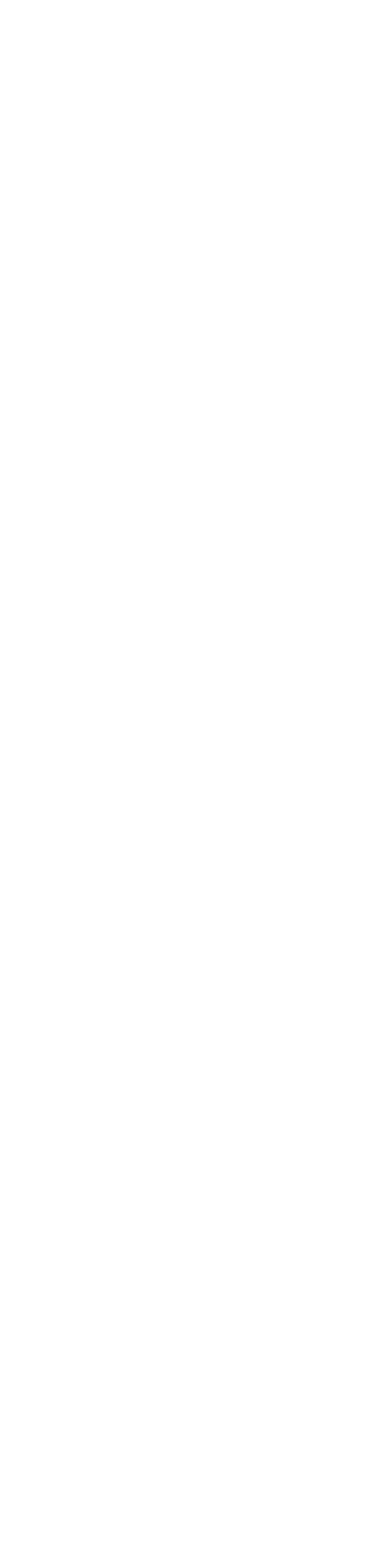
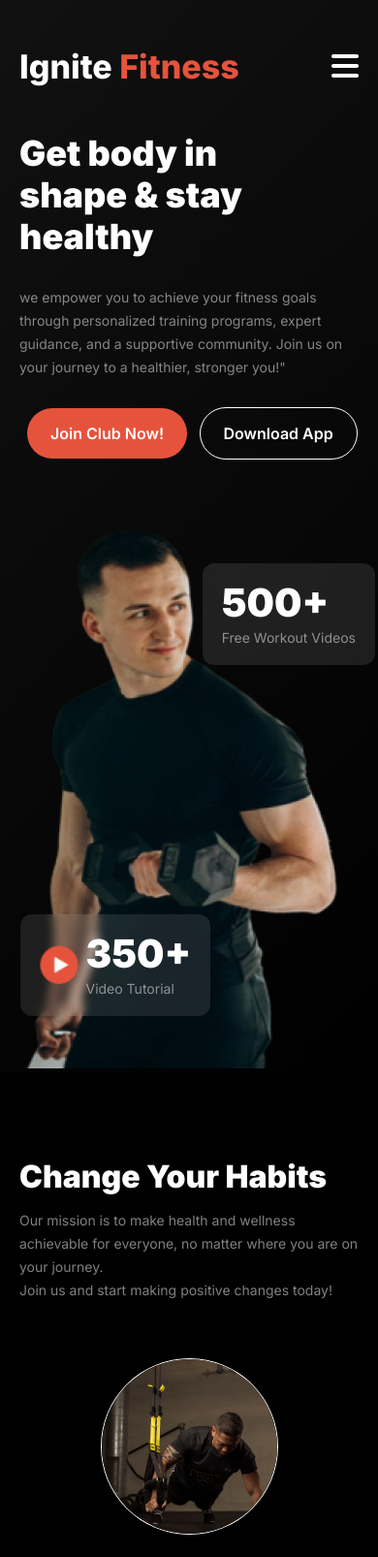
Before and after one commit to web-mahadihasan/ignite-fitness, a plain HTML site: page index.html in a window 390 px wide. Shown: the top 1606 px of the page at 97% size. Before the commit the page ends 844 px from the top, so only its background shows below. Drawn offline with Linux system fonts and the light colour scheme.

Commit message:
I have added navbar and banner section with responsive

```diff
--- a/Styles/responsive.css
+++ b/Styles/responsive.css
@@ -0,0 +1,46 @@
+@media screen and (max-width: 576px) {
+    /* shared sytle  */
+    .section-title{
+        font-size: 2rem;
+    }
+    /* shared sytle  */
+    .nav-items{
+        display: none;
+    }
+    .hamburger{
+        display: block;
+    }
+    .banner-container{
+        flex-direction: column;
+        height: auto;
+    }
+    .banner-content .banner-title{
+        font-size: 2.25rem;
+    }
+    .banner-btn .btn-primary, .btn-secondary{
+        padding: 1rem 1.5rem;
+        margin-left: 0.5rem;
+        margin-bottom: 3rem;
+    }
+    .banner-img{
+        text-align: left;
+    }
+    .banner-img .workout-videos{
+        top: 10%;
+        right: -5%;
+    }
+    .banner-img .tutorial-videos{
+        left: 0;
+        bottom: 10%;
+    }
+    .change-habits-container > .description-text, .change-habits-container > h3 {
+    text-align: left;
+    }
+    .change-habits-cards-container, .run-extra-container{
+        grid-template-columns: 1fr;
+    }
+    .run-extra-content{
+        margin-bottom: 1.5rem;
+    }
+
+}
--- a/Styles/style.css
+++ b/Styles/style.css
@@ -0,0 +1,220 @@
+@import url('https://fonts.googleapis.com/css2?family=Inter:wght@100..900&display=swap');
+
+*{
+    margin: 0;
+    padding: 0;
+    box-sizing: border-box;
+    font-family: 'Inter', sans-serif;
+}
+:root{
+    --primary-color: rgb(230, 83, 60);
+    --white: rgb(255, 255, 255);
+    --secondary-color: rgba(255, 255, 255, 0.5);
+}
+/* shared styles  */
+body{
+    background-color: rgb(0, 0, 0);
+}
+.container{
+    max-width: 1200px;
+    padding: 0 1.25rem;
+    margin: 0 auto;
+}
+.description-text{
+    font-size: 0.875rem;
+    color: var(--secondary-color);
+    font-weight: 400;
+    line-height: 1.5rem;
+}
+.btn-primary{
+    border: none;
+    outline: none;
+    background-color: var(--primary-color);
+    padding: 1rem 2.5rem;
+    border-radius: 2.5rem;
+    color: var(--white);
+    font-size: 1rem;
+    font-weight: 600;
+    cursor: pointer;
+}
+.btn-secondary{
+    outline: none;
+    padding: 1rem 2.5rem;
+    border-radius: 2.5rem;
+    color: var(--white);
+    background-color: transparent;
+    border: 1px solid var(--white);
+    font-size: 1rem;
+    font-weight: 600;
+    margin-left: 1rem;
+    cursor: pointer;
+}
+section{
+    margin: 5.5rem 0;
+}
+.section-title{
+    font-size: 3rem;
+    font-weight: 900;
+    color: var(--white);
+    text-align: center;
+}
+/* shared styles  */
+
+/* Navbar section styles  */
+header{
+    background-image: linear-gradient(-225.00deg, rgb(17, 17, 17),rgba(119, 119, 119, 0) 100%);
+    width: 100%;
+}
+nav{
+    display: flex;
+    align-items: center;
+    justify-content: space-between;
+    padding: 3rem 0px;
+}
+.nav-logo h3{
+    font-size: 2.125rem;
+    color: var(--white);
+    font-weight: 800;
+}
+#fitness{
+    color: var(--primary-color);
+}
+.nav-items ul{
+    display: flex;
+    align-items: center;
+    gap: 3rem;
+    list-style: none;
+    border: 1px solid rgba(255, 255, 255, 0.1);
+    border-radius: 1rem;
+    padding: 5px;
+}
+.nav-items ul .nav-links{
+    color: var(--white);
+    text-decoration: none;
+    font-weight: 400;
+    font-size: 1rem;
+    display: inline-block;
+    padding: 0.5rem 1.125rem;
+    border-radius: 1rem;
+    transition: background-color 0.4s ease-in-out;
+}
+.nav-items ul .nav-links:hover, .active{
+        background-color: var(--primary-color);
+}
+.hamburger{
+    vertical-align: middle;
+    font-size: 2rem;
+    color: var(--white);
+    display: none;
+}
+/* Navbar section styles  */
+
+/* Banner section styles  */
+.banner-container{
+    color: var(--white);
+    height: 580px;
+    display: flex;
+    justify-content: space-between;
+    align-items: center;
+}
+.banner-content, .banner-img{
+    flex: 1;
+}
+.banner-content{
+    display: flex;
+    flex-direction: column;
+    gap: 1.8rem;
+}
+.banner-content .banner-title{
+    font-weight: 900;
+    font-size: 4.875rem;
+    line-height: 120%;
+}
+.banner-img{
+    text-align: right;
+    position: relative;
+}
+.banner-img .workout-videos, .tutorial-videos{
+    position: absolute;
+    padding: 1rem 1.25rem;
+    text-align: left;
+    border-radius: 0.75rem;
+    background: rgba(255, 255, 255, 0.1);
+    backdrop-filter: blur(5px);
+    width: max-content;
+}
+.banner-img .workout-videos{
+    right: -15%;
+    top: 25%;
+}
+.banner-img .tutorial-videos{
+    display: flex;
+    gap: 0.5rem;
+    align-items: center;
+    left: 25%;
+    bottom: 15%;
+}
+.workout-videos h3, .tutorial-videos h3{
+    color: var(--white);
+    font-size: 2.5rem;
+    font-weight: 900;
+}
+.banner-img .tutorial-videos img{
+    width: 40px;
+    height: 40px;
+}
+/* Banner section styles  */
+
+/* Change habits section styles  */
+.change-habits-container > .description-text{
+    text-align: center;
+    margin-top: 0.875rem;
+}
+.change-habits-cards-container{
+    display: grid;
+    grid-template-columns: repeat(4, 1fr);
+    gap: 2.5rem;
+    margin-top: 3.625rem;
+}
+.change-habits-card{
+    text-align: center;
+}
+.change-habits-card h4{
+    font-size: 1.125rem;
+    color: var(--white);
+    font-weight: 600;
+    margin-top: 1.85rem;
+    margin-bottom: .5rem;
+}
+.change-habits-card img{
+    border-radius: 50%;
+    border: 1px solid var(--white);
+}
+/* Change habits section styles  */
+
+/* Run Extra styles  */
+.run-extra-container{
+    display: grid;
+    grid-template-columns: repeat(3, 1fr);
+    align-items: center;
+    background-color: rgb(34, 34, 34);
+    padding: 2rem;
+    border-radius: 1rem;
+}
+.run-extra-content{
+    grid-column: span 2;
+    text-align: left;
+}
+.run-extra-content .section-title{
+    text-align: left;
+    margin-bottom: 0.875rem;
+}
+.run-extra-content .description-text{
+    margin-bottom: 2rem;
+    max-width: 450px;
+}
+.run-extra-img img{
+    width: 100%;
+    border-radius: 1rem;
+}
+/* Run Extra styles  */
--- a/index.html
+++ b/index.html
@@ -3,14 +3,126 @@
 <head>
     <meta charset="UTF-8">
     <meta name="viewport" content="width=device-width, initial-scale=1.0">
-    <title>Document</title>
+    <title>Welcome | Ignite Fitness</title>
     <!-- CSS links  -->
      <link rel="stylesheet" href="Styles/style.css">
      <!-- Responsive CSS links -->
       <link rel="stylesheet" href="Styles/responsive.css">
+      <!-- Font Awesome link -->
+    <script src="https://kit.fontawesome.com/2a577dd113.js" crossorigin="anonymous"></script>
+    <!-- Font Awesome links -->
 
 </head>
 <body>
+    <header>
+        <div class="container">
+            <!-- Navbar section starts -->
+            <nav>
+                <div class="nav-logo">
+                    <h3>Ignite <span id="fitness">Fitness</span></h3>
+                </div>
 
+                <div class="nav-items">
+                    <ul>
+                        <li><a href="#" class="nav-links active">Home</a></li>
+                        <li><a href="#" class="nav-links">Service</a></li>
+                        <li><a href="#" class="nav-links">Contact</a></li>
+                        <li><a href="#" class="nav-links">About</a></li>
+                    </ul>
+                </div>
+                <div class="hamburger">
+                    <i class="fa-solid fa-bars"></i>
+                </div>
+            </nav>
+            <!-- Navbar section ends -->
+
+            <!-- Banner section starts  -->
+            <div class="banner-container">
+                <div class="banner-content">
+                    <h1 class="banner-title">Get body in <br> <span id="shape">shape</span> & stay <br> healthy</h1>
+                    <p class="description-text">we empower you to achieve your fitness goals through personalized training programs,
+                        expert guidance, and a supportive
+                        community. Join us on your journey to a healthier, stronger you!"</p>
+                    <div class="banner-btn">
+                        <button class="btn-primary">Join Club Now!</button>
+                        <button class="btn-secondary">Download App</button>
+                    </div>
+                </div>
+                <div class="banner-img">
+                    <img src="./images/banner-img.png" alt="">
+                    <div class="workout-videos">
+                        <h3>500+</h3>
+                        <p class="description-text">Free Workout Videos</p>
+                    </div>
+                    <div class="tutorial-videos">
+                        <img src="./images/icons.png" alt="">
+                        <div>
+                            <h3>350+</h3>
+                            <p class="description-text">Video Tutorial</p>
+                        </div>
+                    </div>
+                </div>
+            </div>
+            <!-- Banner section ends  -->
+        </div>
+    </header>
+    <!-- Header ends  -->
+
+    <!-- Main section starts -->
+    <main class="container">
+
+        <!-- Change habits section starts  -->
+         <section class="change-habits-container">
+            <h3 class="section-title">Change Your Habits</h3>
+            <p class="description-text">Our mission is to make health and wellness achievable for everyone, no matter where you are on your journey. <br> Join us and start making positive changes today!</p>
+
+            <div class="change-habits-cards-container">
+                <!-- Card 1 -->
+                <div class="change-habits-card">
+                    <img src="./images/habits-1.png" alt="">
+                    <h4>Movement</h4>
+                    <p class="description-text">Movement is essential for fitness as it strengthens muscles, improves flexibility, enhances cardiovascular health.</p>
+                </div>
+
+                <!-- Card 2 -->
+                <div class="change-habits-card">
+                    <img src="./images/habits-2.png" alt="">
+                    <h4>Time</h4>
+                    <p class="description-text">Discover the essence of fitness time management at our club, where we prioritize efficiency and effectiveness in your wellness journey.</p>
+                </div>
+
+                <!-- Card 3 -->
+                <div class="change-habits-card">
+                    <img src="./images/habits-3.png" alt="">
+                    <h4>Practice</h4>
+                    <p class="description-text">Join our community and cultivate a fitness practice that not only transforms your body but also enhances your life.</p>
+                </div>
+
+                <!-- Card 4 -->
+                <div class="change-habits-card">
+                    <img src="./images/habits-4.png" alt="">
+                    <h4>Weight Loss</h4>
+                    <p class="description-text">Through targeted workouts, nutritional guidance, we empower you to transform your health and achieve lasting results.</p>
+                </div>
+            </div>
+         </section>
+        <!-- Change habits section ends  -->
+
+        <!-- Run Extra section starts  -->
+         <section class="run-extra-container">
+            <div class="run-extra-content">
+                <h3 class="section-title">Run an Extra <br>
+                Mile Easily</h3>
+                <p class="description-text">Through targeted exercises and professional guidance, we equip you with the strength and endurance to comfortably exceed your mileage goals. Join our community and redefine your running experience.</p>
+                <button class="btn-primary">Join Now</button>
+            </div>
+            <div class="run-extra-img">
+                <img src="./images/run1.png" alt="">
+            </div>
+         </section>
+        <!-- Run Extra section starts  -->
+
+    </main>
+    <!-- Main section ends -->
 </body>
 </html>
```
Also changed, not shown: images/banner-img.png (renamed from images/Images 2.png), images/habits-1.png (renamed from images/image 3.png), images/habits-2.png (renamed from images/image 2.png), images/habits-3.png (renamed from images/image 4.png), images/habits-4.png (renamed from images/image 5.png), images/icons.png (added), images/run.jpg (deleted), images/run.png (added), images/run1.png (added).
